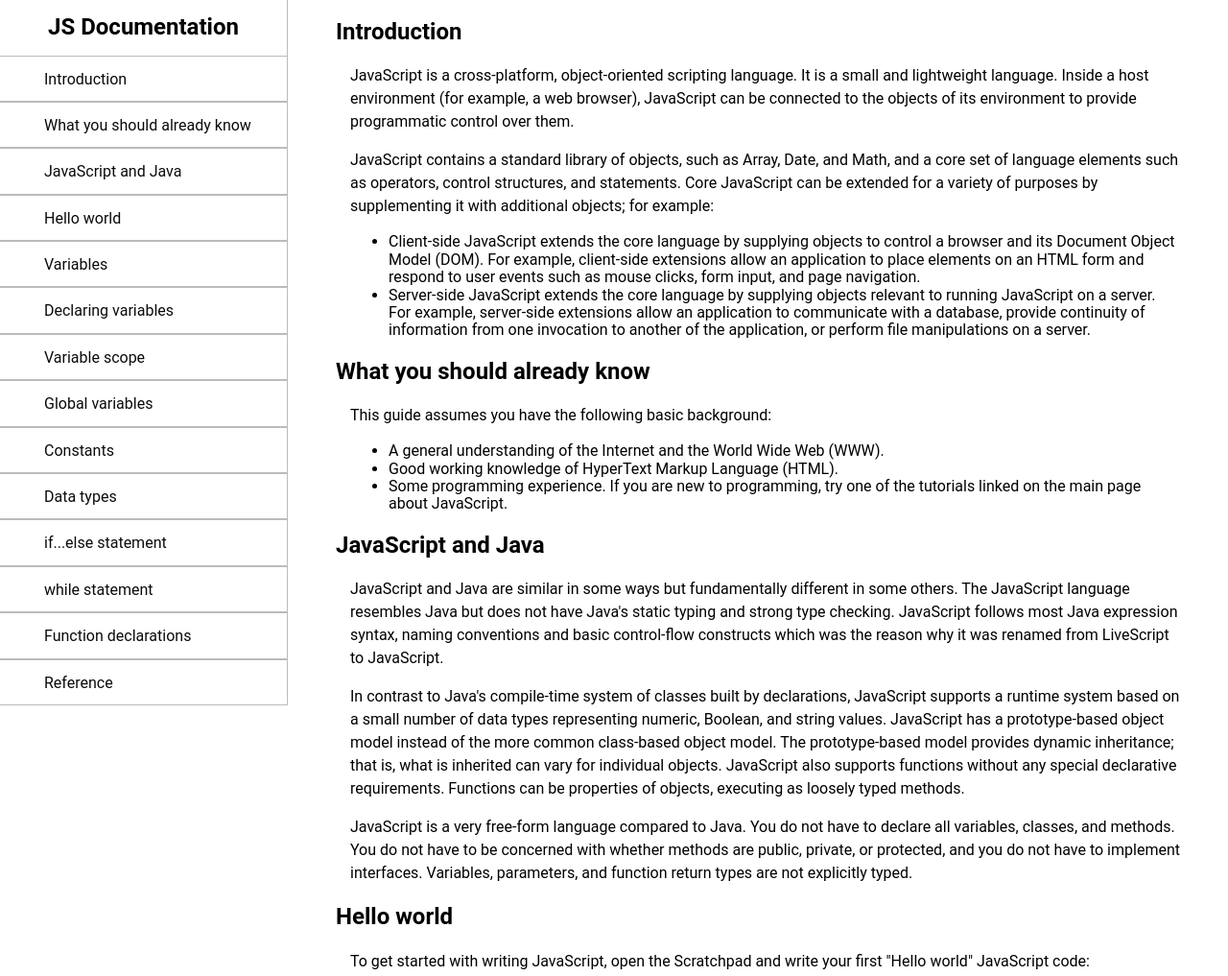
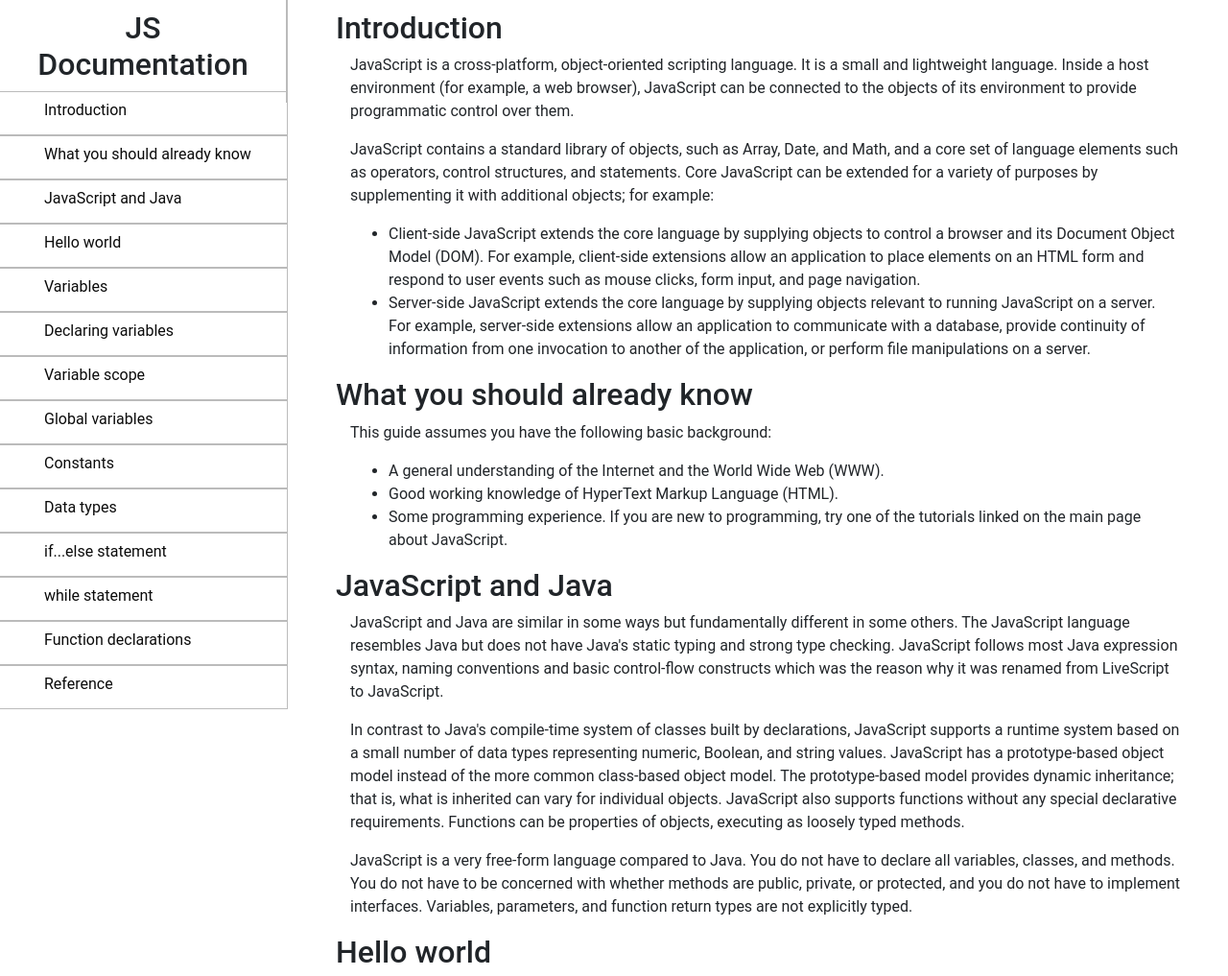
Before and after one commit to vincentkman/FreeCodeCamp-Project-4-Build-a-Technical-Documentation-Page, a plain HTML site: page index.html in a window 1280 px wide. Shown: the top 1017 px of the page at 96% size. Drawn offline with nearby package versions, Linux system fonts and the light colour scheme.

Commit message:
Update project

```diff
--- a/index.html
+++ b/index.html
@@ -5,29 +5,30 @@
   <title>Build a Technical Documentation Page</title>
   <meta name="viewport" content="width=device-width, initial-scale=1">
   <link rel="stylesheet" href="css/styles.css">
+  <link rel="stylesheet" href="https://maxcdn.bootstrapcdn.com/bootstrap/4.0.0/css/bootstrap.min.css">
   <link rel="shortcut icon" type="image/x-icon" href="images/favicon.ico">
 </head>
 <body>
   <div class="main-body">
-    <nav id="navbar" class="navbar">
+    <nav id="navbar" class="navbars">
       <header>
-        <h2 class="navbar__title">JS Documentation</h2>
+        <h2 class="navbars__title text-center">JS Documentation</h2>
       </header>
       <ul>
-        <li><a href="#intro" class="navbar__link nav-link">Introduction</a></li>
-        <li><a href="#what_you_should_already_know" class="navbar__link nav-link">What you should already know</a></li>
-        <li><a href="#javascript_and_java" class="navbar__link nav-link">JavaScript and Java</a></li>
-        <li><a href="#hello_world" class="navbar__link nav-link">Hello world</a></li>
-        <li><a href="#var" class="navbar__link nav-link">Variables</a></li>
-        <li><a href="#declaring_variables" class="navbar__link nav-link">Declaring variables</a></li>
-        <li><a href="#variable_scope" class="navbar__link nav-link">Variable scope</a></li>
-        <li><a href="#global_variables" class="navbar__link nav-link">Global variables</a></li>
-        <li><a href="#constants" class="navbar__link nav-link">Constants</a></li>
-        <li><a href="#data_types" class="navbar__link nav-link">Data types</a></li>
-        <li><a href="#if_else_statement" class="navbar__link nav-link">if...else statement</a></li>
-        <li><a href="#while_statement" class="navbar__link nav-link">while statement</a></li>
-        <li><a href="#function_declarations" class="navbar__link nav-link">Function declarations</a></li>
-        <li><a href="#reference" class="navbar__link nav-link">Reference</a></li>
+        <li><a href="#intro" class="navbars__link">Introduction</a></li>
+        <li><a href="#what_you_should_already_know" class="navbars__link">What you should already know</a></li>
+        <li><a href="#javascript_and_java" class="navbars__link">JavaScript and Java</a></li>
+        <li><a href="#hello_world" class="navbars__link">Hello world</a></li>
+        <li><a href="#var" class="navbars__link">Variables</a></li>
+        <li><a href="#declaring_variables" class="navbars__link">Declaring variables</a></li>
+        <li><a href="#variable_scope" class="navbars__link">Variable scope</a></li>
+        <li><a href="#global_variables" class="navbars__link">Global variables</a></li>
+        <li><a href="#constants" class="navbars__link">Constants</a></li>
+        <li><a href="#data_types" class="navbars__link">Data types</a></li>
+        <li><a href="#if_else_statement" class="navbars__link">if...else statement</a></li>
+        <li><a href="#while_statement" class="navbars__link">while statement</a></li>
+        <li><a href="#function_declarations" class="navbars__link">Function declarations</a></li>
+        <li><a href="#reference" class="navbars__link">Reference</a></li>
       </ul>
     </nav>
 
@@ -325,5 +326,9 @@
     </main>
   </div>
 
+  <script src="https://ajax.googleapis.com/ajax/libs/jquery/3.3.1/jquery.min.js"></script>
+  <script src="https://maxcdn.bootstrapcdn.com/bootstrap/4.0.0/js/bootstrap.min.js"></script>
+  <script src="https://use.fontawesome.com/releases/v5.0.8/js/all.js"></script>
+  <script src="js/app.js"></script>
   </body>
 </html>
--- /dev/null
+++ b/js/app.js
@@ -0,0 +1,12 @@
+
+// ======================================
+//  Smooth Scrolling
+// ======================================
+
+$(document).on('click', 'a[href^="#"]', function(e) {
+	e.preventDefault();
+
+	$('html, body').animate({
+		scrollTop: $($.attr(this, 'href')).offset().top
+	}, 1000);
+});
--- a/scss/layout/_main.scss
+++ b/scss/layout/_main.scss
@@ -2,6 +2,6 @@
   grid-area: main;
   margin: em(-470px) em(50px) em(30px) em(50px);
   @include mq("medium") {
-  margin: 0 em(50px) em(30px) em(50px);
+  margin: em(10px) em(50px) em(30px) em(50px);
   }
 }
--- a/scss/layout/_navbar.scss
+++ b/scss/layout/_navbar.scss
@@ -1,4 +1,4 @@
-.navbar {
+.navbars {
   display: navbar;
   margin-top: em(50px);
   @include dim($w: 100%, $h: 35%);
@@ -11,12 +11,11 @@
     margin-top: em(-30px);
   }
   @include e(title) {
-    text-align: center;
     @include pos($pos: absolute, $top: 0, $left: 30%);
     @include mq("medium") {
       border-right: em(1px) solid $light-grey;
       padding: em(10px);
-      margin-top: em(20px);
+      margin-top: em(10px);
       @include pos($pos: sticky, $top: 0, $left: 30%);
     }
   }
@@ -34,7 +33,11 @@
     display: block;
     @extend %no-txt-undln;
     @include mq("medium") {
-      padding: em(15px) em(10px) em(13px) em(50px);
+      padding: em(7px) em(10px) em(13px) em(50px);
+    }
+    &:hover {
+      @extend %no-txt-undln;
+      @extend %mouseover;
     }
   }
 }
```
Also changed, not shown: css/styles.css, 1 other file.
